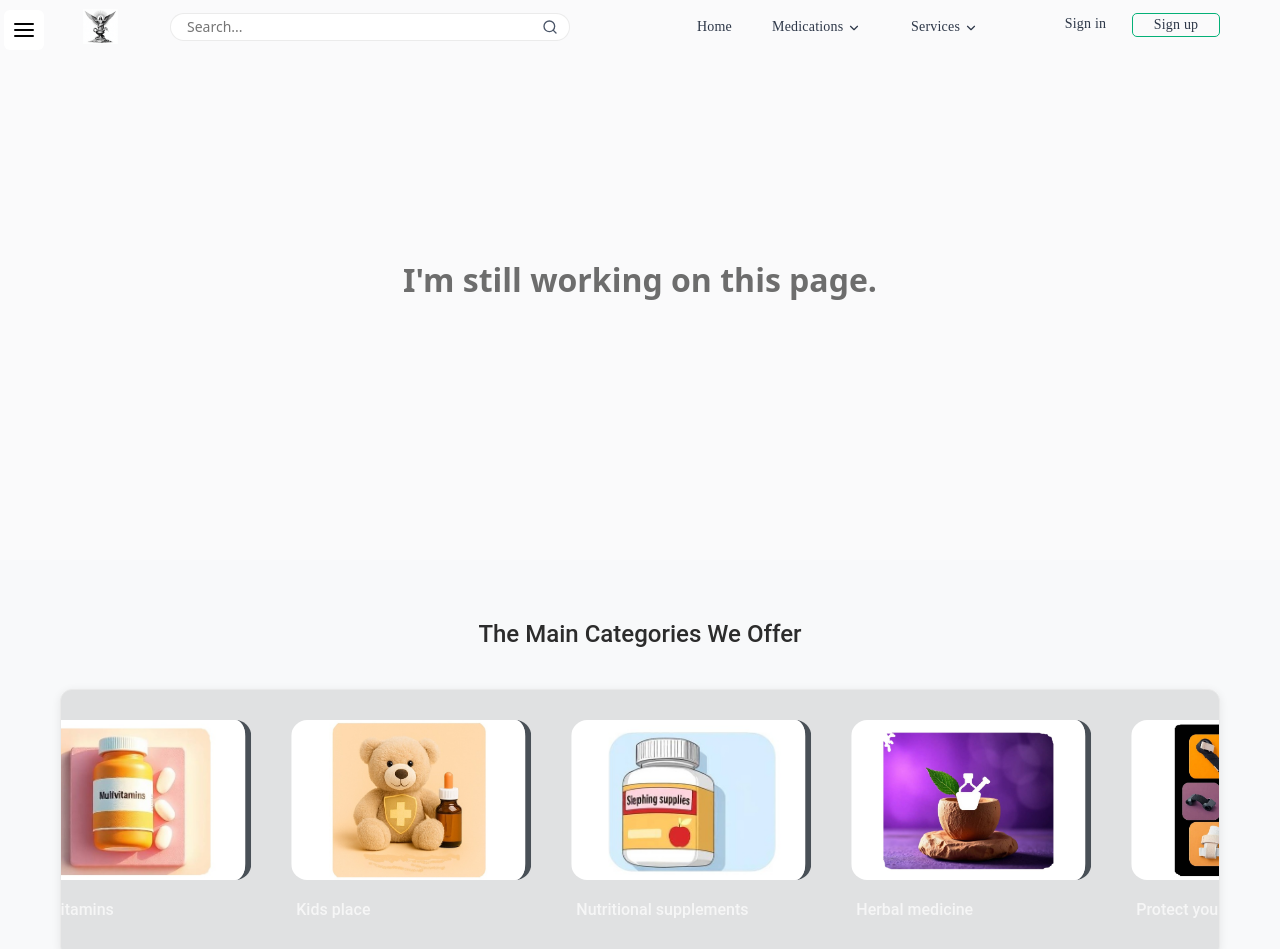
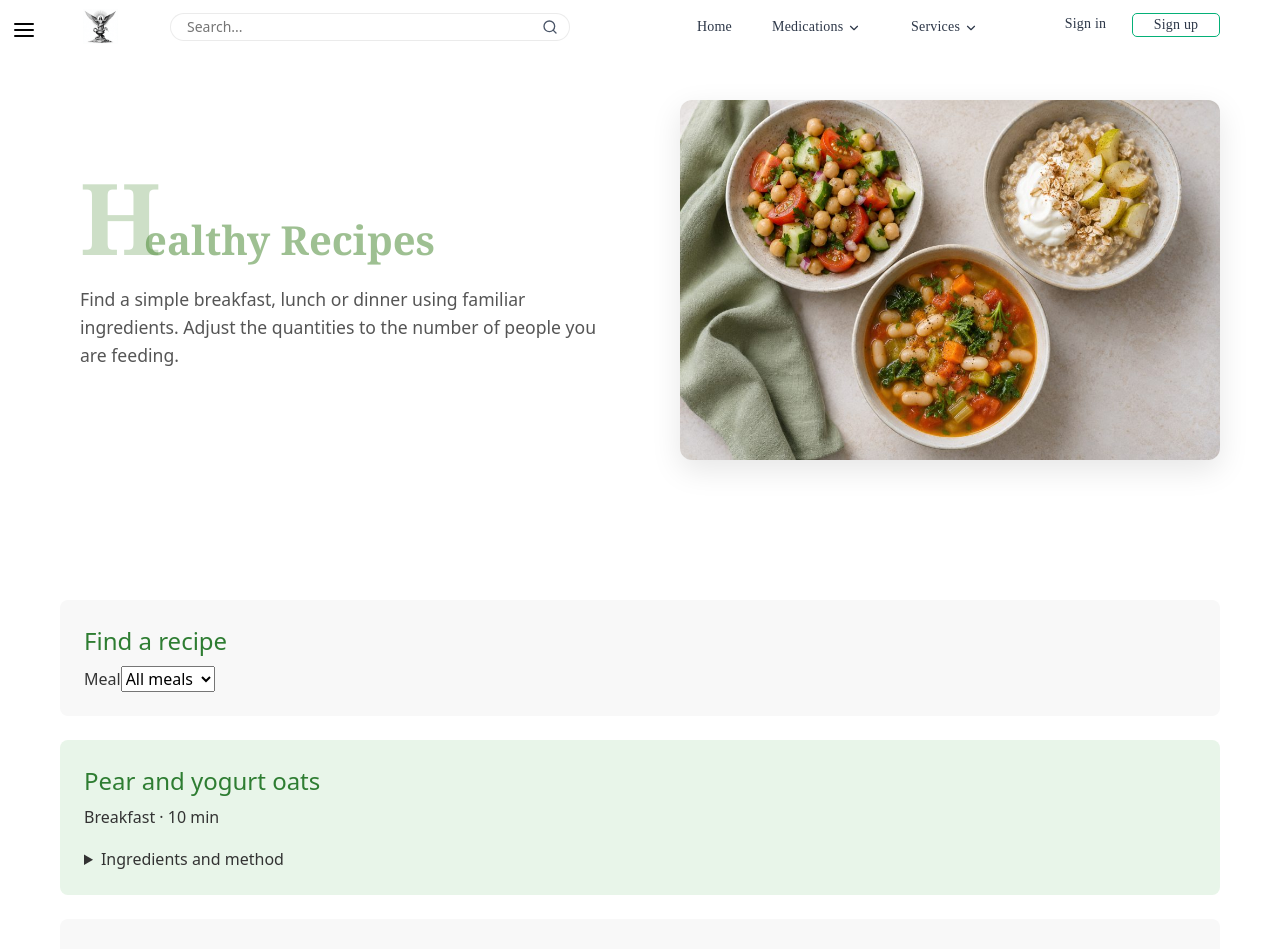
Before and after one commit to hisokaBK/PharmaClick, a React (Create React App) app: page /Healthy in a window 1280 px wide. Shown: the top 949 px of the page. Built offline with nearby package versions, Linux system fonts and the light colour scheme.

Commit message:
Build Healthy Recipes service page

```diff
--- a/src/App.js
+++ b/src/App.js
@@ -26,6 +26,7 @@ import NutritionPrograms from "./Com_servess/NutritionPrograms";
 import MedicalNews from "./Com_servess/MedicalNews";
 import HerbalSolutions from "./Com_servess/HerbalSolutions";
 import MentalHealth from "./Com_servess/MentalHealth";
+import HealthyRecipes from "./Com_servess/HealthyRecipes";
 import Working from "./Com_servess/test1";
 
 const App = () => {
@@ -54,7 +55,7 @@ const App = () => {
           <Route path="/Produit/:idP" element={<Produit />} />
           <Route path="/Dashboard" element={<Dashboard />} />
           <Route path="/Slep" element={<Slep />} />
-          <Route path="/Healthy" element={<Working />} />
+          <Route path="/Healthy" element={<HealthyRecipes />} />
           <Route path="/Professional" element={<ProfessionalGuidelines />} />
           <Route path="/Nutrition" element={<NutritionPrograms />} />
           <Route path="/Medical_News" element={<MedicalNews />} />
--- /dev/null
+++ b/src/Com_servess/HealthyRecipes.jsx
@@ -0,0 +1,34 @@
+import { useState } from "react";
+import ServicePage from "./ServicePage";
+
+const recipes = [
+  { title: "Pear and yogurt oats", category: "Breakfast", time: "10 min", ingredients: ["Rolled oats", "Plain yogurt", "Pear", "Cinnamon"], instructions: "Stir the oats into yogurt in a bowl. Dice the pear, spoon it on top and finish with cinnamon. Add a splash of milk or water if you prefer a looser texture." },
+  { title: "Chickpea and cucumber salad", category: "Lunch", time: "15 min", ingredients: ["Cooked chickpeas", "Cucumber", "Tomatoes", "Lemon", "Olive oil"], instructions: "Drain the chickpeas and chop the cucumber and tomatoes. Toss with lemon juice and olive oil, then serve with bread if you like." },
+  { title: "White bean and vegetable soup", category: "Dinner", time: "30 min", ingredients: ["Cooked white beans", "Carrot", "Onion", "Vegetable stock", "Spinach"], instructions: "Dice and soften the onion and carrot in a saucepan. Add stock and beans and simmer until the carrot is tender. Stir in the spinach until wilted." },
+];
+
+export default function HealthyRecipes() {
+  const [category, setCategory] = useState("All meals");
+  return (
+    <ServicePage title="Healthy Recipes" introduction="Find a simple breakfast, lunch or dinner using familiar ingredients. Adjust the quantities to the number of people you are feeding." image="/images/services/healthy-recipes.jpg" imageAlt="Bowls of oats, chickpea salad and vegetable soup">
+      <section className="service-section">
+        <h2>Find a recipe</h2>
+        <label htmlFor="meal-category">Meal </label>
+        <select id="meal-category" value={category} onChange={event => setCategory(event.target.value)}>
+          <option>All meals</option><option>Breakfast</option><option>Lunch</option><option>Dinner</option>
+        </select>
+      </section>
+      {recipes.filter(recipe => category === "All meals" || category === recipe.category).map(recipe => (
+        <article className="service-section" key={recipe.title}>
+          <h2>{recipe.title}</h2>
+          <p>{recipe.category} · {recipe.time}</p>
+          <details>
+            <summary>Ingredients and method</summary>
+            <ul>{recipe.ingredients.map(ingredient => <li key={ingredient}>{ingredient}</li>)}</ul>
+            <p>{recipe.instructions}</p>
+          </details>
+        </article>
+      ))}
+    </ServicePage>
+  );
+}
```
Also changed, not shown: public/images/services/healthy-recipes.jpg (added).
